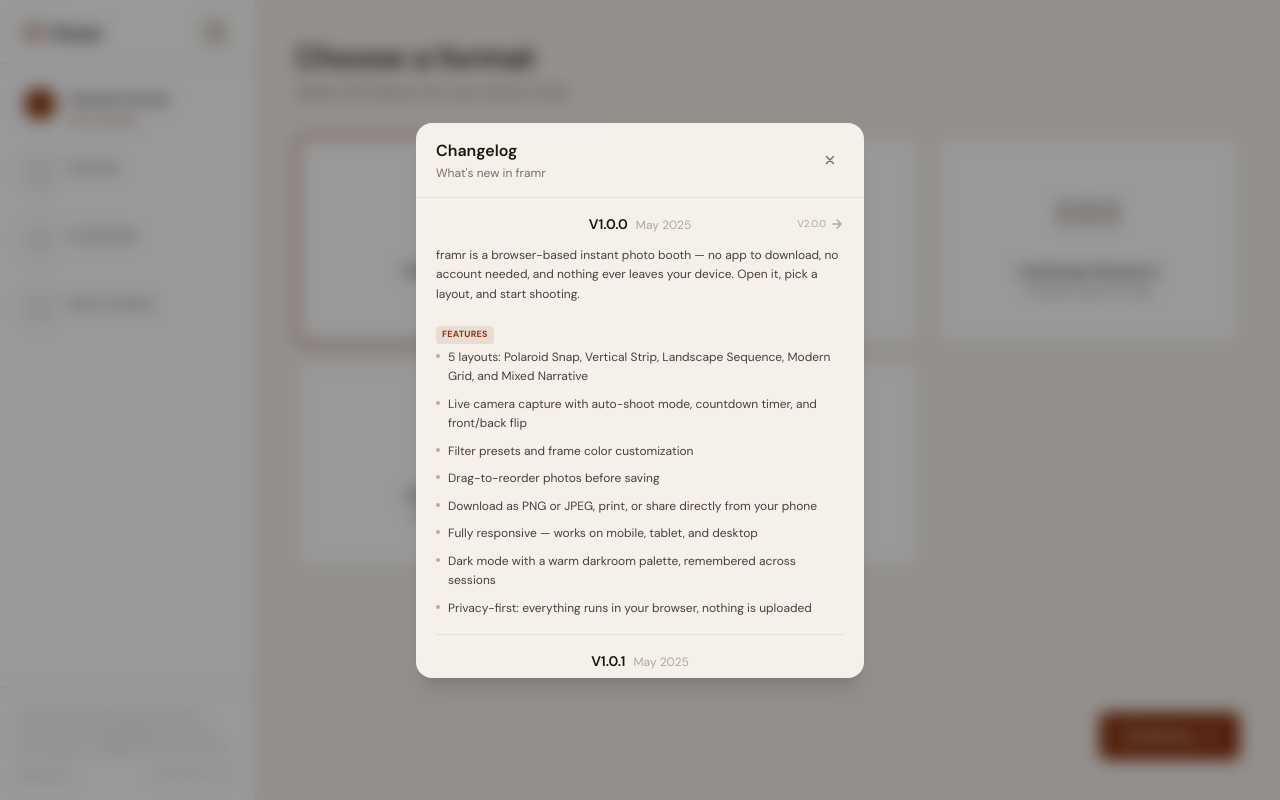
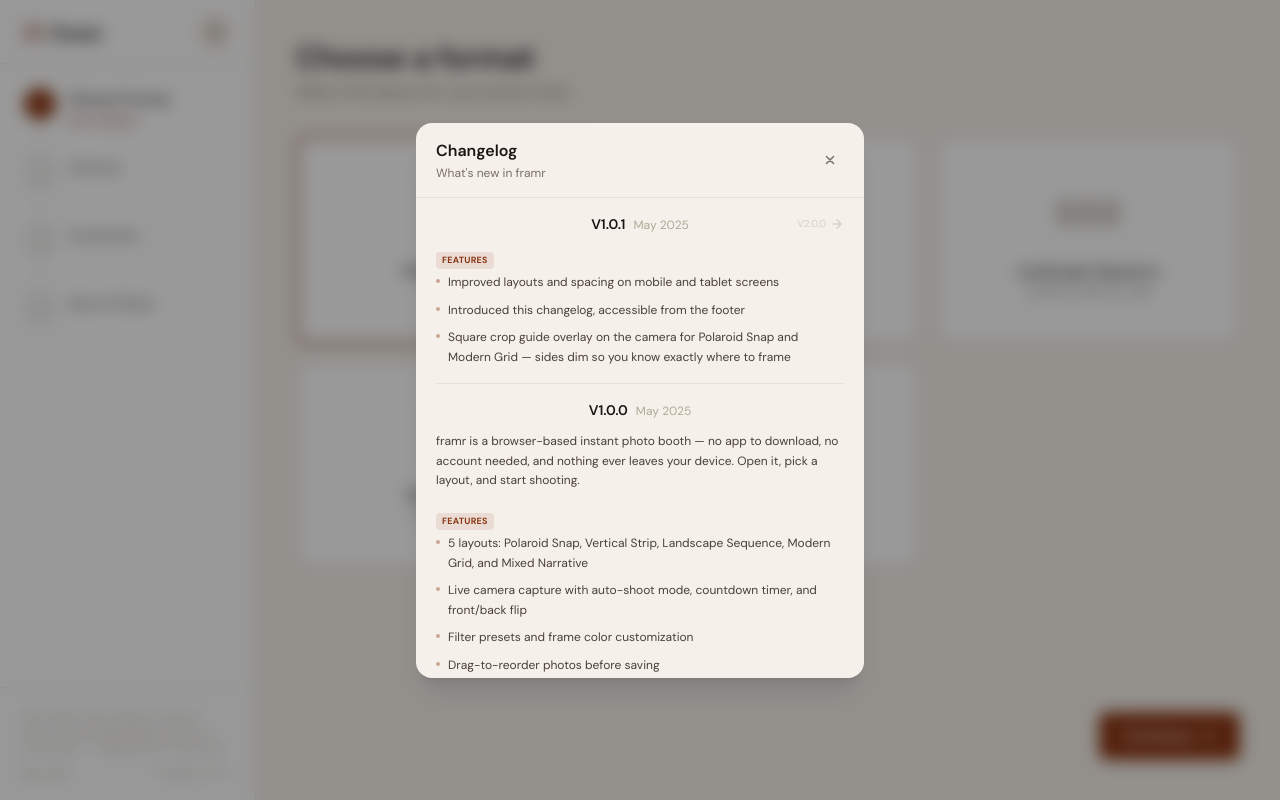
Before and after one commit to Yuri-Benjamin-Lat/framr, a React (Vite) app: page / in a window 1280 px wide. Both pictures are taken after a click on the button "framr V1.0.1". Built offline with nearby package versions, Linux system fonts and the light colour scheme.

Commit message:
feat: reorder changelog to show latest version first, disable V2.0.0 button

```diff
--- a/src/components/ChangelogModal.jsx
+++ b/src/components/ChangelogModal.jsx
@@ -1,6 +1,15 @@
 import { useState } from 'react'
 
 const V1_RELEASES = [
+  {
+    version: 'V1.0.1',
+    date: 'May 2025',
+    features: [
+      'Improved layouts and spacing on mobile and tablet screens',
+      'Introduced this changelog, accessible from the footer',
+      'Square crop guide overlay on the camera for Polaroid Snap and Modern Grid — sides dim so you know exactly where to frame',
+    ],
+  },
   {
     version: 'V1.0.0',
     date: 'May 2025',
@@ -14,15 +23,6 @@ const V1_RELEASES = [
       'Fully responsive — works on mobile, tablet, and desktop',
       'Dark mode with a warm darkroom palette, remembered across sessions',
       'Privacy-first: everything runs in your browser, nothing is uploaded',
-    ],
-  },
-  {
-    version: 'V1.0.1',
-    date: 'May 2025',
-    features: [
-      'Improved layouts and spacing on mobile and tablet screens',
-      'Introduced this changelog, accessible from the footer',
-      'Square crop guide overlay on the camera for Polaroid Snap and Modern Grid — sides dim so you know exactly where to frame',
     ],
   },
 ]
@@ -79,12 +79,9 @@ export default function ChangelogModal({ onClose }) {
                     </div>
                     <div className="flex justify-end">
                       {idx === 0 && (
-                        <button
-                          onClick={() => setMajor('v2')}
-                          className="flex items-center gap-1 text-[10px] text-[#b0a898] dark:text-[#5c4f4a] hover:text-[#8B3714] dark:hover:text-[#c4714a] transition-colors"
-                        >
+                        <span className="flex items-center gap-1 text-[10px] text-[#d5cfc8] dark:text-[#3d2f2b] cursor-not-allowed select-none">
                           V2.0.0 <ArrowIcon direction="right" />
-                        </button>
+                        </span>
                       )}
                     </div>
                   </div>
```
Also changed, not shown: 1 other file (tests, documents, lock files or other folders).
